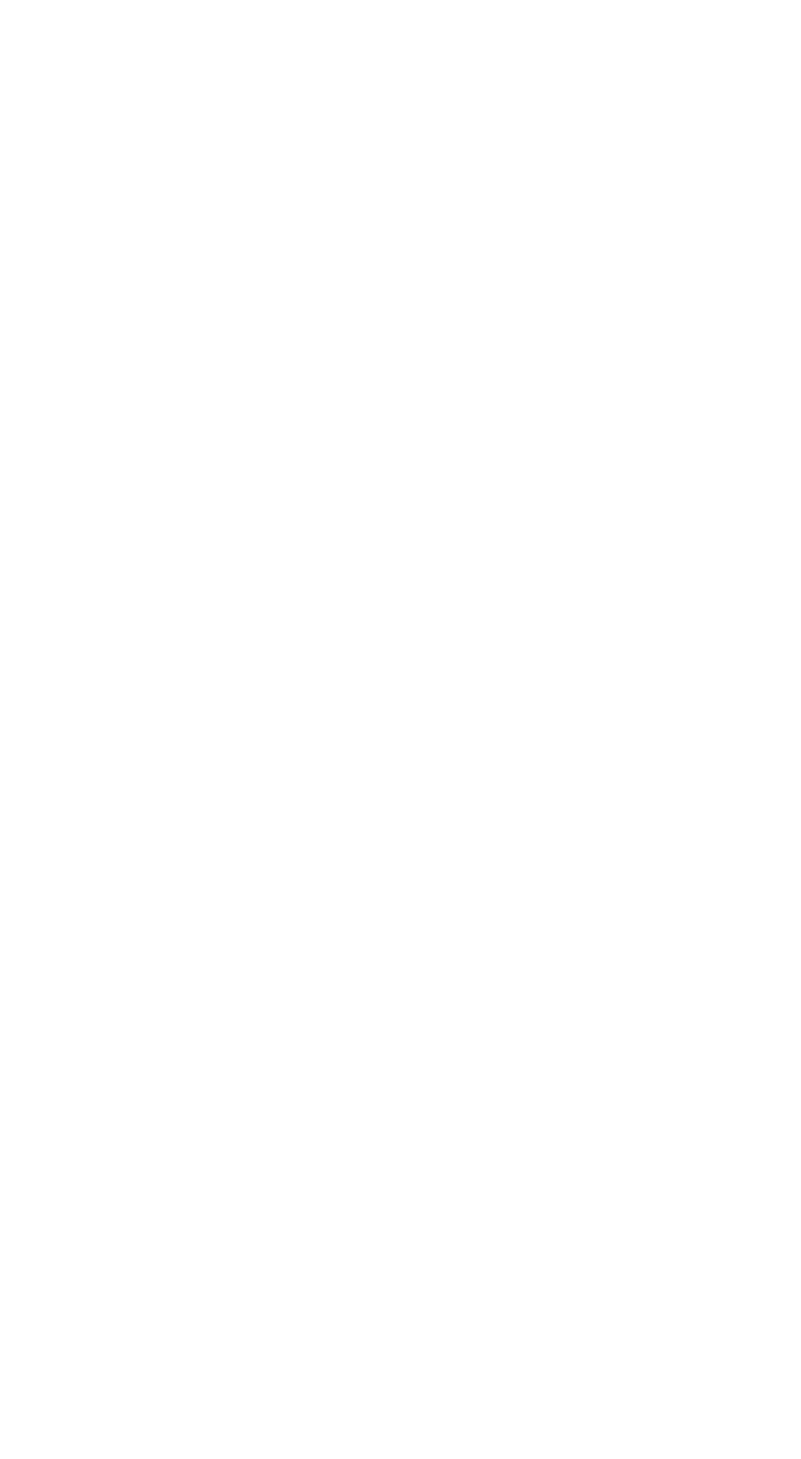
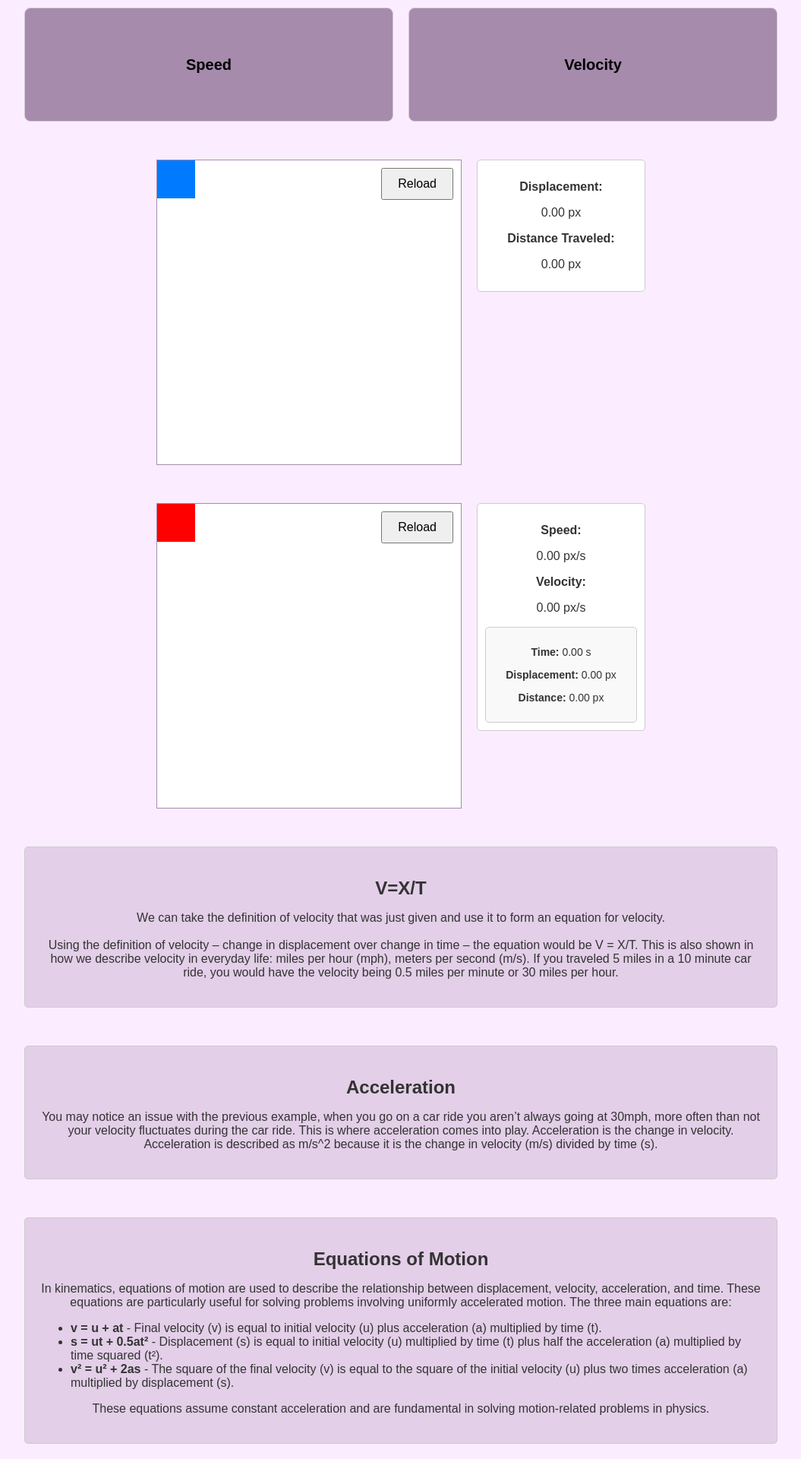
Before and after one commit to hasini-ship-it/AppsForGood, a React (Create React App) app: page /kinematics in a window 1280 px wide. Shown: the part 690-2610 px from the top of the page at 76% size, without its empty margins (112-1167 px from the left). Before the commit the page ends 800 px from the top, so only its background shows below. Built offline with nearby package versions, Linux system fonts and the light colour scheme.

Commit message:
Co-authored-by: hasini-ship-it <hasini-ship-it@users.noreply.github.com> Co-authored-by: A-0013 <A-0013@users.noreply.github.com>

```diff
--- a/src/Topics.js
+++ b/src/Topics.js
@@ -3,9 +3,25 @@ import { useNavigate } from 'react-router-dom'; // Import useNavigate
 
 function Topics() {
   const navigate = useNavigate();
+
+  const containerStyle = {
+    display: 'flex',
+    flexDirection: 'column', // stack buttons vertically
+    alignItems: 'center',     // center horizontally
+    justifyContent: 'center', // center vertically
+    height: '100vh',          // full viewport height
+    gap: '20px',              // space between buttons
+  };
+
+  const buttonStyle = { //style for the buttons
+    padding: '20px 40px',
+    fontSize: '24px',
+    cursor: 'pointer',
+  };
+
   return (
-    //home button
-    <div style={{ position: 'relative', height: '100vh', textAlign: 'center', backgroundColor: '#f0f0f0' }}>
+    <div style={{ backgroundColor: '#f0f0f0', height: '100vh' }}>
+      <div style={{ position: 'relative', textAlign: 'center' }}>
         <h1>Topics Page</h1>
         <button
           style={{
@@ -15,23 +31,36 @@ function Topics() {
             padding: '10px 20px',
             fontSize: '16px',
           }}
-        onClick={() => window.location.href = '/'}
+          onClick={() => window.location.href = '/'} //Home button
         >
           Home
         </button>
+      </div>
 
-      <button
-        style={{
-          marginTop: '20%',
-          padding: '20px 40px',
-          fontSize: '24px',
-        }}
-        onClick={() => navigate('/kinematics')} // Use navigate for routing
-      >
+      <div style={containerStyle}>
+        <button style={buttonStyle} onClick={() => navigate('/kinematics')}>
           Kinematics
         </button>
+        <button style={buttonStyle} onClick={() => navigate('/dynamics')}>
+          Dynamics
+        </button>
+        <button style={buttonStyle} onClick={() => navigate('/energy-work-power')}>
+          Energy, Work, and Power
+        </button>
+        <button style={buttonStyle} onClick={() => navigate('/momentum')}>
+          Momentum
+        </button>
+        <button style={buttonStyle} onClick={() => navigate('/circular-motion-gravity')}>
+          Circular Motion and Gravity
+        </button>
+        <button style={buttonStyle} onClick={() => navigate('/rotational-mechanics')}>
+          Rotational Mechanics
+        </button>
+        <button style={buttonStyle} onClick={() => navigate('/simple-harmonic-motion')}>
+          Simple Harmonic Motion
+        </button>
       </div>
-
+    </div>
   );
 }
 
--- a/src/kinematics.js
+++ b/src/kinematics.js
@@ -33,7 +33,7 @@ function Kinematics() {
   };
 
   return (
-    <div style={{ position: 'relative', backgroundColor: '#f0f0f0', padding: '20px', overflow: 'auto' }}>
+    <div style={{ position: 'relative', backgroundColor: '#fbedff', padding: '20px', overflow: 'auto' }}>
       {/* Back Button */}
       <button
         style={{
@@ -49,8 +49,11 @@ function Kinematics() {
       </button>
 
       {/* Intro Paragraph */}
-      <p style={{ textAlign: 'center', fontSize: '30px', marginTop: '50px', marginLeft: '15%', marginRight: '15%', color: '#333' }}>
-        Kinematics is the branch of physics that deals with the motion of objects without considering the forces that cause the motion.
+      <p style={{ textAlign: 'center', fontSize: '40px', marginTop: '50px', marginLeft: '15%', marginRight: '15%', color: '#333' }}>
+        Kinematics
+      </p>
+      <p style={{ textAlign: 'center', fontSize: '25px', marginTop: '75px', marginLeft: '15%', marginRight: '15%', color: '#333' }}>
+        Kinematics is the branch of physics that deals with how objects move without considering the mass of objects or the forces acting on them. This lesson focuses on introducing you to the basics of kinematics and getting you comfortable with terms which will both be built on in firther lessons. Below are the first set of terms.
       </p>
 
       {/* Flippable Cards Grid */}
@@ -90,7 +93,7 @@ function Kinematics() {
                   width: '100%',
                   height: '100%',
                   backfaceVisibility: 'hidden',
-                  backgroundColor: '#ffffff',
+                  backgroundColor: '#a68bad',
                   border: '1px solid #ccc',
                   borderRadius: '8px',
                   display: 'flex',
@@ -111,7 +114,7 @@ function Kinematics() {
                   width: '100%',
                   height: '100%',
                   backfaceVisibility: 'hidden',
-                  backgroundColor: '#dfefff',
+                  backgroundColor: '#e3cfe8',
                   border: '1px solid #ccc',
                   borderRadius: '8px',
                   transform: 'rotateY(180deg)',
@@ -130,7 +133,6 @@ function Kinematics() {
           </div>
         ))}
       </div>
-    </div>)
       {/*start of box bullshittery*/}
       <div style={{ display: 'flex', justifyContent: 'center', alignItems: 'flex-start', gap: '20px', marginTop: '50px' }}>
         {/* Coordinate Plane */}
@@ -139,8 +141,8 @@ function Kinematics() {
             position: 'relative',
             width: '400px',
             height: '400px',
-            border: '1px solid #000',
-            backgroundColor: '#eaeaea',
+            border: '1px solid #a68bad',
+            backgroundColor: '#ffffff',
           }}
           onDragOver={(e) => e.preventDefault()} // Allow dropping
           onDrop={(e) => {
@@ -236,20 +238,6 @@ function Kinematics() {
         >
           <p><strong>Displacement:</strong></p>
           <p>{Math.sqrt(lastPosition.x ** 2 + lastPosition.y ** 2).toFixed(2)} px</p>
-        </div>
-        {/* Distance Display */}
-        <div
-          style={{
-            padding: '10px',
-            border: '1px solid #ccc',
-            borderRadius: '5px',
-            backgroundColor: '#fff',
-            fontSize: '16px',
-            color: '#333',
-            width: '200px',
-            textAlign: 'center',
-          }}
-        >
           <p><strong>Distance Traveled:</strong></p>
           <p>{distance.toFixed(2)} px</p>
         </div>
@@ -264,8 +252,8 @@ function Kinematics() {
             position: 'relative',
             width: '400px',
             height: '400px',
-            border: '1px solid #000',
-            backgroundColor: '#eaeaea',
+            border: '1px solid #a68bad',
+            backgroundColor: '#ffffff',
           }}
           onDragOver={(e) => e.preventDefault()} // Allow dropping
           onDrop={(e) => {
@@ -395,66 +383,83 @@ function Kinematics() {
         </div>
       </div>
       {/* end of additional bullshittery */}
+      </div>
+      {/* End of Second Simulation */}
+      {/* Acceleration Info Section */}
       <div
         style={{
-          marginTop: '30px',
+          marginTop: '50px',
           padding: '20px',
-          backgroundColor: '#fff',
-          borderRadius: '8px',
+          border: '1px solid #ccc',
+          borderRadius: '5px',
+          backgroundColor: '#e3cfe8',
+          fontSize: '16px',
+          color: '#333',
           textAlign: 'center',
-          fontSize: '18px',
-          color: '#333',
           marginLeft: '10%',
           marginRight: '10%',
         }}
       >
+        <h2 style={{ fontSize: '24px', marginBottom: '10px' }}>V=X/T</h2>
         <p>
-          <strong>V = X / T:</strong>
+        We can take the definition of velocity that was just given and use it to form an equation for velocity. <br></br><br></br>
+
+Using the definition of velocity – change in displacement over change in time –  the equation would be V = X/T. This is also shown in how we describe velocity in everyday life: miles per hour (mph), meters per second (m/s). If you traveled 5 miles in a 10 minute car ride, you would have the velocity being 0.5 miles per minute or 30 miles per hour.
+
         </p>
-        <p>
-          We can take the definition of velocity that was just given and use it to form an equation for velocity. The displacement of an object can be represented by a displacement X, and since this is on time we divide this displacement by T: giving us the equation X/T. This is also shown in how we describe velocity in everyday life: miles per hour (mph), meters per second (m/s). If you traveled 5 miles in a 10-minute car ride, you would have the velocity being 0.5 miles per minute or 30 miles per hour.
-        </p>
+
       </div>
-
+      {/* Velocity Info Section */}
       <div
         style={{
-          marginTop: '30px',
+          marginTop: '50px',
           padding: '20px',
-          backgroundColor: '#fff',
           border: '1px solid #ccc',
-          borderRadius: '8px',
+          borderRadius: '5px',
+          backgroundColor: '#e3cfe8',
+          fontSize: '16px',
+          color: '#333',
           textAlign: 'center',
-          fontSize: '18px',
-          color: '#333',
           marginLeft: '10%',
           marginRight: '10%',
         }}
       >
+        <h2 style={{ fontSize: '24px', marginBottom: '10px' }}>Acceleration</h2>
         <p>
-          <strong>Acceleration:</strong>
-        </p>
-        <p>
-          You may notice an issue with the previous example, when you go on a car ride you aren’t always going at 30mph, more often than not your velocity fluctuates during the car ride. This is where acceleration comes into play. Acceleration is simply the change in velocity. For example, an acceleration of 2 means the velocity is increasing by 2m/s each time. Acceleration is described as m/s² because it's the change in velocity (m/s) over time, which then leads to the extra s.
+        You may notice an issue with the previous example, when you go on a car ride you aren’t always going at 30mph, more often than not your velocity fluctuates during the car ride. This is where acceleration comes into play. Acceleration is the change in velocity. Acceleration is described as m/s^2 because it is the change in velocity (m/s) divided by time (s).
         </p>
       </div>
-
-      {/* Kinematic Equations Section */}
+      {/* Equations Info Section */}
       <div
         style={{
-          marginTop: '30px',
+          marginTop: '50px',
           padding: '20px',
-          backgroundColor: '#fff',
           border: '1px solid #ccc',
-          borderRadius: '8px',
+          borderRadius: '5px',
+          backgroundColor: '#e3cfe8',
+          fontSize: '16px',
+          color: '#333',
           textAlign: 'center',
-          fontSize: '18px',
-          color: '#333',
           marginLeft: '10%',
           marginRight: '10%',
         }}
       >
+        <h2 style={{ fontSize: '24px', marginBottom: '10px' }}>Equations of Motion</h2>
+        <p>
+          In kinematics, equations of motion are used to describe the relationship between displacement, velocity, acceleration, and time. These equations are particularly useful for solving problems involving uniformly accelerated motion. The three main equations are:
+        </p>
+        <ul style={{ textAlign: 'left', marginTop: '10px' }}>
+          <li><strong>v = u + at</strong> - Final velocity (v) is equal to initial velocity (u) plus acceleration (a) multiplied by time (t).</li>
+          <li><strong>s = ut + 0.5at²</strong> - Displacement (s) is equal to initial velocity (u) multiplied by time (t) plus half the acceleration (a) multiplied by time squared (t²).</li>
+          <li><strong>v² = u² + 2as</strong> - The square of the final velocity (v) is equal to the square of the initial velocity (u) plus two times acceleration (a) multiplied by displacement (s).</li>
+        </ul>
+        <p>
+          These equations assume constant acceleration and are fundamental in solving motion-related problems in physics.
+        </p>
+      </div>
     </div>
-  </div>
+
+        );
 }
 
 
```
Lines whose indentation alone changed are shown as unchanged.
